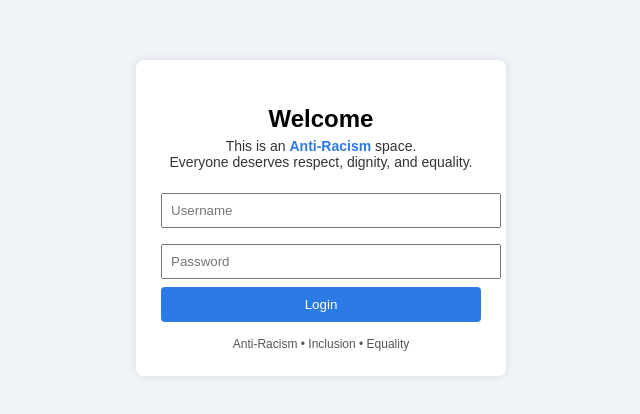
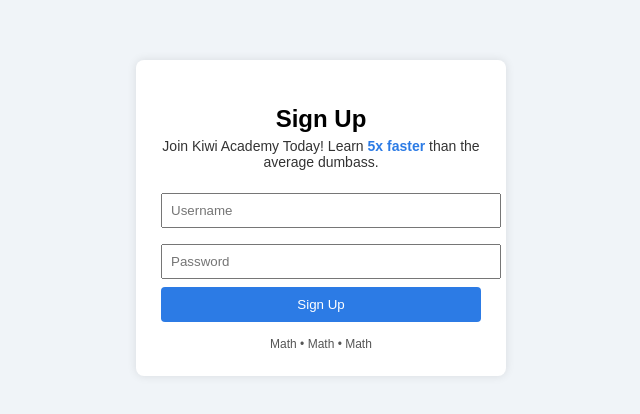
Before and after one commit to Bodhi-Schneider1/kiwi, a plain HTML site: page login.html in a window 1280 px wide. Shown: the part 190-604 px from the top of the page, without its empty margins (319-959 px from the left). Drawn offline with Linux system fonts and the light colour scheme.

Commit message:
Change login page to sign up for Kiwi Academy

```diff
--- a/login.html
+++ b/login.html
@@ -2,7 +2,7 @@
 <html lang="en">
 <head>
     <meta charset="UTF-8">
-    <title>Login – Anti-Racism</title>
+    <title>Sign up for Kiwi Academy</title>
     <style>
         body {
             font-family: Arial, sans-serif;
@@ -66,20 +66,19 @@
 <body>
 
     <div class="login-box">
-        <h2>Welcome</h2>
+        <h2>Sign Up</h2>
         <div class="message">
-            This is an <strong>Anti-Racism</strong> space.<br>
-            Everyone deserves respect, dignity, and equality.
+            Join Kiwi Academy Today! Learn <strong>5x faster</strong> than the average dumbass.<br>
         </div>
 
         <form>
             <input type="text" placeholder="Username" required>
             <input type="password" placeholder="Password" required>
-            <button type="submit">Login</button>
+            <button type="submit">Sign Up</button>
         </form>
 
         <footer>
-            Anti-Racism • Inclusion • Equality
+            Math • Math • Math
         </footer>
     </div>
 
```
